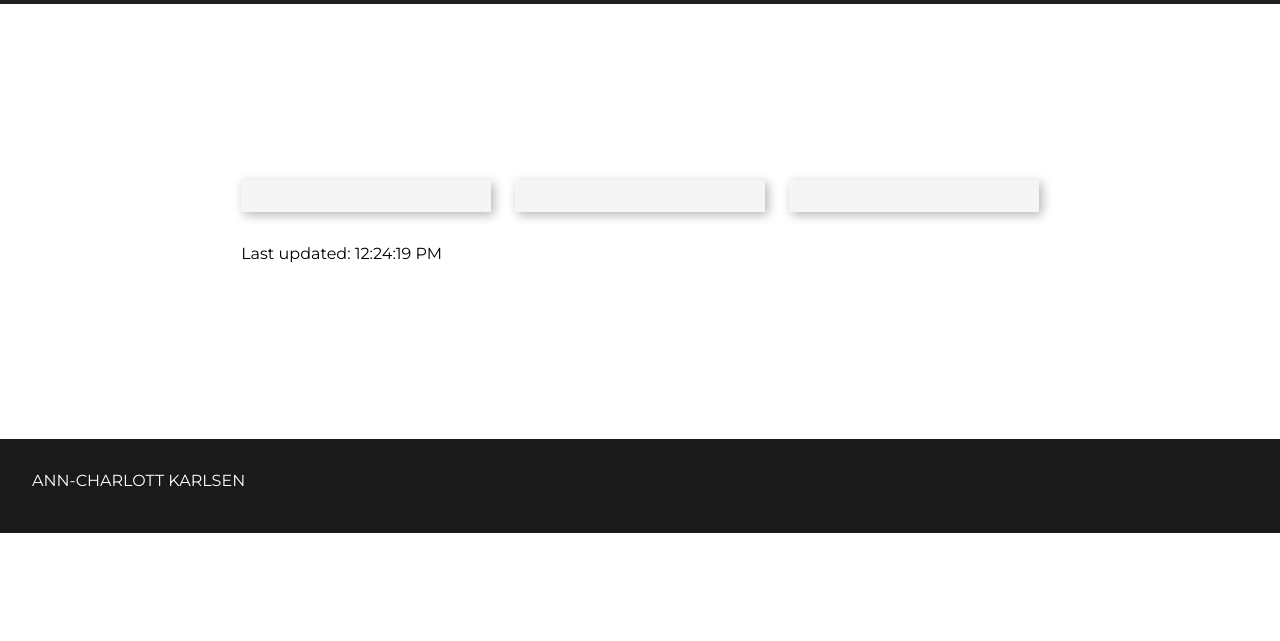
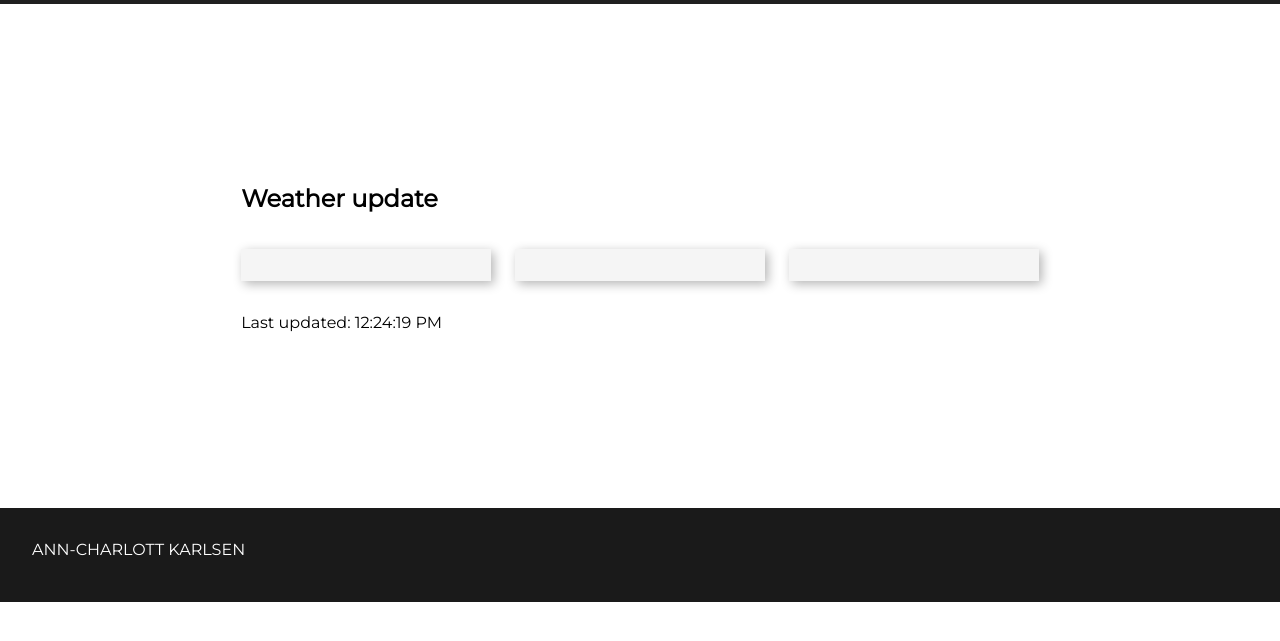
Before and after one commit to anncha1993/WeatherApp, a plain HTML site: page index.html in a window 1280 px wide. Shown: the part 85-726 px from the top of the page. Drawn offline with nearby package versions, Linux system fonts and the light colour scheme; no server answers.

Commit message:
css changes

```diff
--- a/_sass/myStyle.scss
+++ b/_sass/myStyle.scss
@@ -45,6 +45,12 @@ body{
 		justify-content: space-between;
 		padding: 10em 4%;
 
+		h2{
+		max-width:900px;
+		width:100%;
+		box-sizing:border-box;
+		}
+
 
 
 		div{
--- a/index.html
+++ b/index.html
@@ -1,9 +1,9 @@
 <!DOCTYPE html>
-<html>
+<html lang="no">
 <head>
 	<meta charset="utf-8">
 	<title>Oppgave</title>
-	<script type="text/javascript" src="script/script.js"></script>
+	<script src="script/script.js"></script>
 	<link rel="stylesheet" type="text/css" href="_css/myStyle.css">
 	<script src="https://cdn.jsdelivr.net/npm/moment@2.22.2/moment.min.js"></script>
 </head>
@@ -22,6 +22,7 @@
 		</nav>
 	</header>
 	<section class="cities">
+		<h2>Weather update</h2>
 		<div id="london">
 		</div>
 
@@ -31,7 +32,7 @@
 		<div id="minsk">
 		</div>
 
-		<p> Last updated: <span id="time"/> </p>
+		<p> Last updated: <span id="time"></span> </p>
 	</section>
 	<footer>
 		<span>Ann-Charlott Karlsen</span>
```
Also changed, not shown: _css/myStyle.css.
